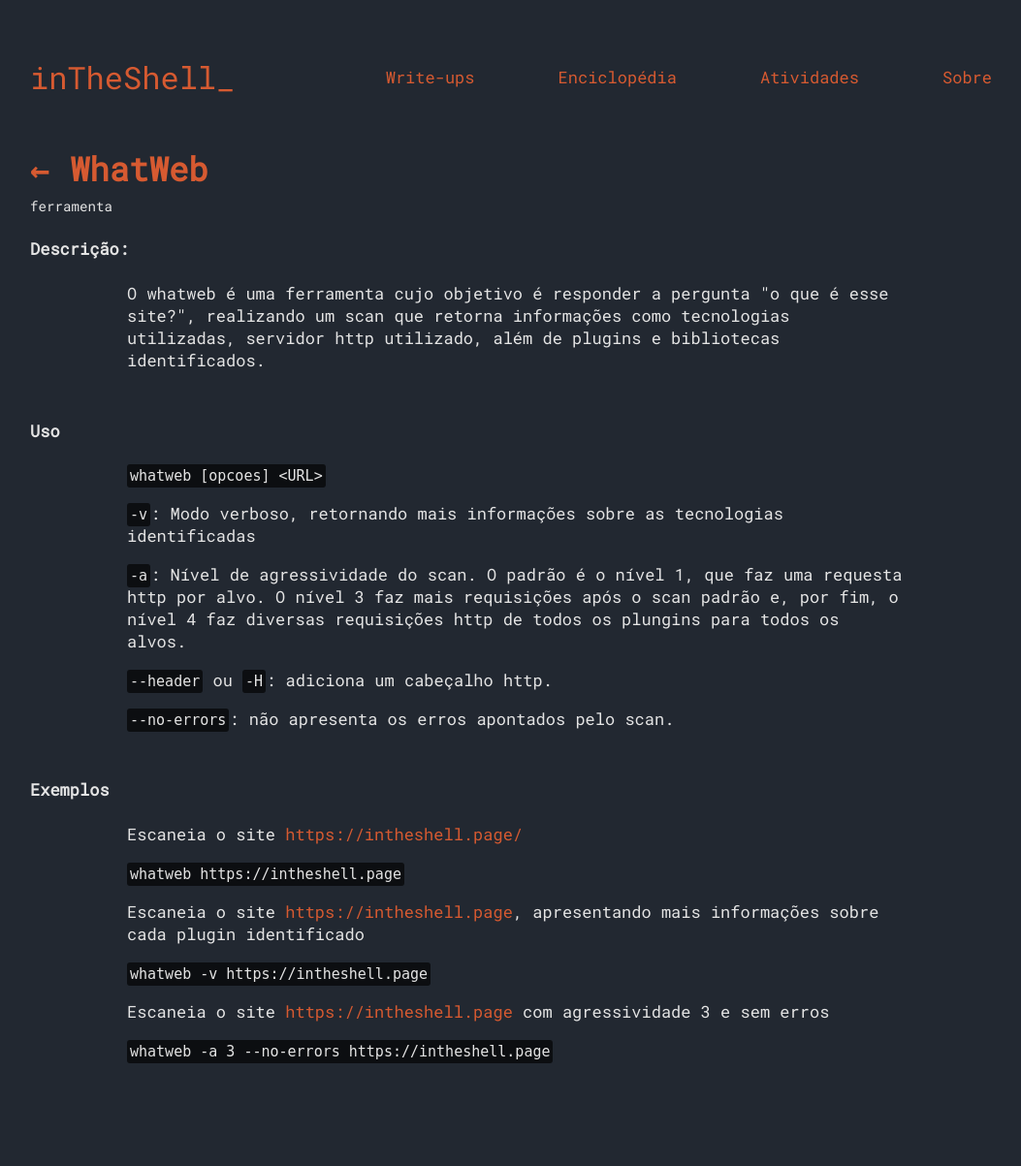
After one commit to EACH-inTheShell/site2, a Node server app: template site/views/wiki/whatweb.pug in a window 1280 px wide. The commit adds this page. Shown: the whole page at 97% size, without its empty margins (109-1162 px from the left). Run offline with Node 20, Linux system fonts and the light colour scheme; the template is opened without the code that fills it, so the values that code supplies are empty; some libraries are stand-ins or nearby versions.

Commit message:
adiciona whatweb

```diff
--- a/site/views/wiki/web.pug
+++ b/site/views/wiki/web.pug
@@ -24,4 +24,5 @@
 			li eyewitness
 			li
 				a(href='sqlmap') sqlmap
-			li whatweb
+			li
+				a(href='whatweb') WhatWeb
--- /dev/null
+++ b/site/views/wiki/whatweb.pug
@@ -0,0 +1,50 @@
+extends ../_layouts/default
+
+block content
+    .subtitle
+        h1
+            a(href='/wiki/web') &larr; #[a(href='') WhatWeb]
+
+        sub ferramenta
+
+    h4#descricao.subtitle Descrição:
+    .container
+        p
+            | O whatweb &eacute; uma ferramenta cujo objetivo &eacute; responder a pergunta &quot;o que &eacute; esse site?&quot;, realizando um scan que retorna informa&ccedil;&otilde;es como tecnologias utilizadas, servidor http utilizado, al&eacute;m de plugins e bibliotecas identificados.
+    h4#uso.subtitle Uso
+    .container
+        p
+            code whatweb [opcoes] &lt;URL&gt;
+        p
+            code -v
+            | : Modo verboso, retornando mais informa&ccedil;&otilde;es sobre as tecnologias identificadas
+        p
+            code -a
+            | : N&iacute;vel de agressividade do scan. O padr&atilde;o &eacute; o n&iacute;vel 1, que faz uma requesta http por alvo. O n&iacute;vel 3 faz mais requisi&ccedil;&otilde;es ap&oacute;s o scan padr&atilde;o e, por fim, o n&iacute;vel 4 faz diversas requisi&ccedil;&otilde;es http de todos os plungins para todos os alvos.
+        p
+            code --header
+            |  ou
+            code -H
+            | : adiciona um cabe&ccedil;alho http.
+        p
+            code --no-errors
+            | : n&atilde;o apresenta os erros apontados pelo scan.
+    h4#exemplos.subtitle Exemplos
+    .container
+        p
+            | Escaneia o site
+            a(href='https://intheshell.page/') https://intheshell.page/
+        p
+            code whatweb https://intheshell.page
+        p
+            | Escaneia o site
+            a(href='https://intheshell.page') https://intheshell.page
+            | , apresentando mais informa&ccedil;&otilde;es sobre cada plugin identificado
+        p
+            code whatweb -v https://intheshell.page
+        p
+            | Escaneia o site
+            a(href='https://intheshell.page') https://intheshell.page
+            |  com agressividade 3 e sem erros
+        p
+            code whatweb -a 3 --no-errors https://intheshell.page
```
